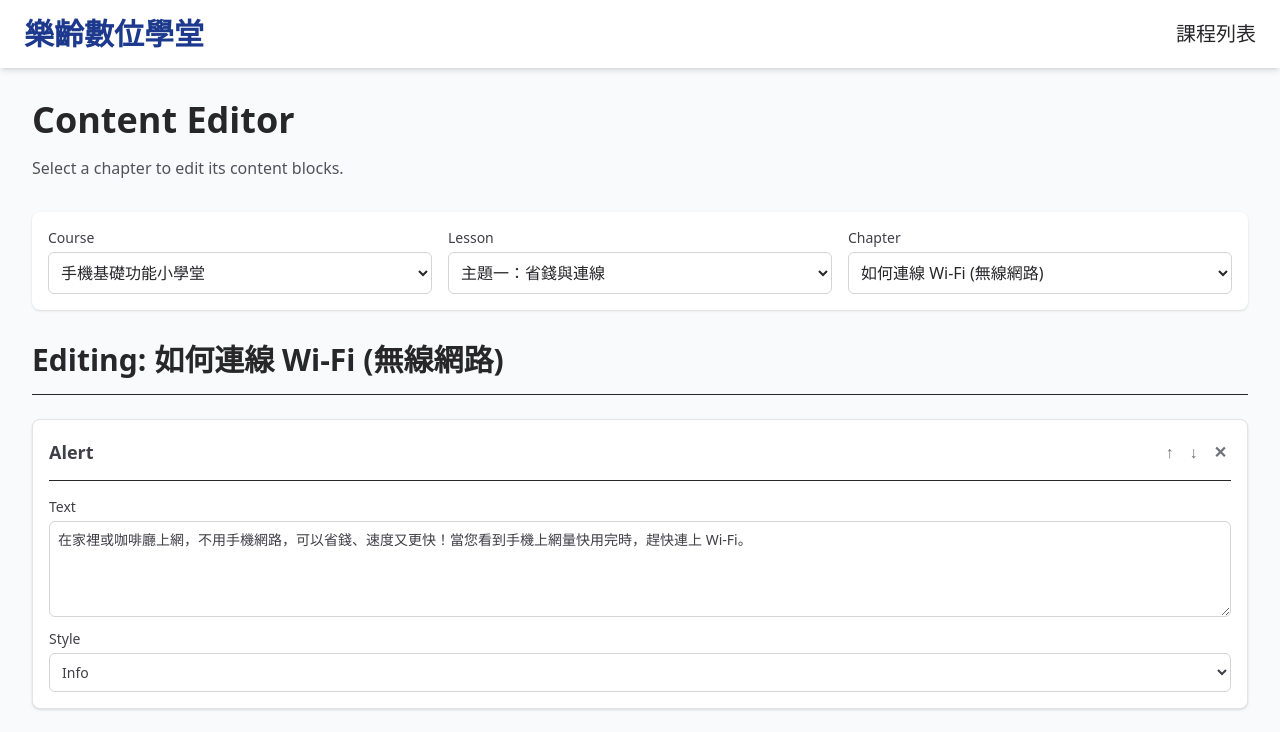
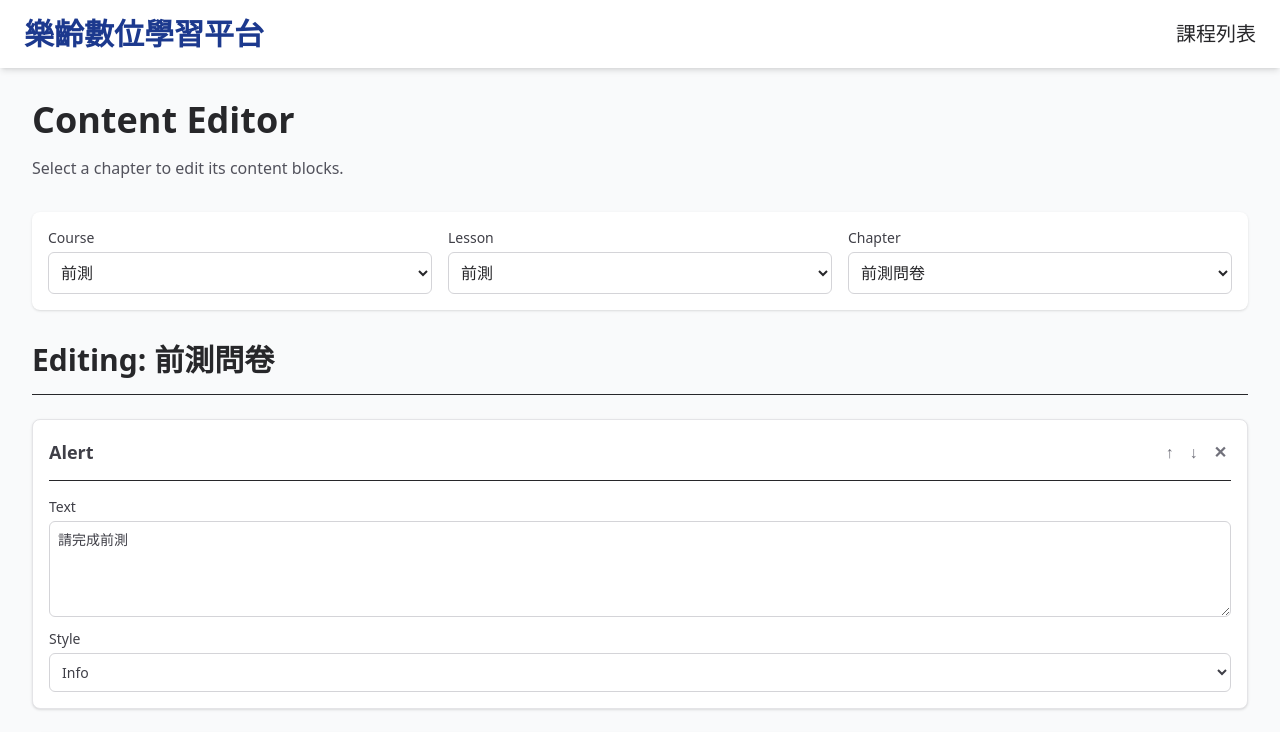
Before and after one commit to MultimediaMaterials/MultimediaMaterials, a React (Vite) app in the folder learning/: page /editor in a window 1280 px wide. Shown: the top 732 px of the page. Built offline with nearby package versions, Linux system fonts and the light colour scheme.

Commit message:
Add pretest/posttest courses and update app title

```diff
--- a/learning/src/App.jsx
+++ b/learning/src/App.jsx
@@ -10,7 +10,7 @@ const Navbar = () => (
   <header className="bg-white shadow-md sticky top-0 z-10">
     <nav className="container mx-auto px-6 py-4 flex justify-between items-center">
       <Link to="/" className="text-3xl font-bold text-blue-900">
-        樂齡數位學堂
+        樂齡數位學習平台
       </Link>
       <Link to="/courses" className="text-xl text-zinc-800 hover:text-blue-900">課程列表</Link>
     </nav>
--- a/learning/src/data/coursesData.js
+++ b/learning/src/data/coursesData.js
@@ -1,4 +1,37 @@
 export const COURSES = {
+  "pretest": {
+    "id": "pretest",
+    "title": "前測",
+    "description": "樂齡數位學習平台 前測問卷",
+    "imageUrl": "https://images.pexels.com/photos/5428832/pexels-photo-5428832.jpeg",
+    "lessons": [
+      {
+        "id": "L1",
+        "title": "前測",
+        "chapters": [
+          {
+            "id": "C1-1",
+            "title": "前測問卷",
+            "content": [
+              {
+                "type": "alert",
+                "data": {
+                  "style": "info",
+                  "text": "請完成前測"
+                }
+              },
+              {
+                "type": "googleFormEmbed",
+                "data": {
+                  "formUrl": "https://docs.google.com/forms/d/e/1FAIpQLScjanx0v0A7Q5ZC83mk4UPj0nvzwa4FPAxPxdOkjHHq4eUMQA/viewform?embedded=true"
+                }
+              }
+            ]
+          }
+        ]
+      },
+    ]
+  },
   "basic-phone-skills": {
     "id": "basic-phone-skills",
     "title": "手機基礎功能小學堂",
@@ -1197,39 +1230,14 @@ export const COURSES = {
       }
     ]
   },
-  "tests": {
-    "id": "tests",
-    "title": "前後測",
-    "description": "多媒體教材設計與製作",
+  "posttest": {
+    "id": "posttest",
+    "title": "後測",
+    "description": "樂齡數位學習平台 後測",
     "imageUrl": "https://images.pexels.com/photos/5428832/pexels-photo-5428832.jpeg",
     "lessons": [
       {
         "id": "L1",
-        "title": "前測",
-        "chapters": [
-          {
-            "id": "C1-1",
-            "title": "前測問卷",
-            "content": [
-              {
-                "type": "alert",
-                "data": {
-                  "style": "info",
-                  "text": "請完成前測"
-                }
-              },
-              {
-                "type": "googleFormEmbed",
-                "data": {
-                  "formUrl": "https://docs.google.com/forms/d/e/1FAIpQLScjanx0v0A7Q5ZC83mk4UPj0nvzwa4FPAxPxdOkjHHq4eUMQA/viewform?embedded=true"
-                }
-              }
-            ]
-          }
-        ]
-      },
-      {
-        "id": "L2",
         "title": "後測",
         "chapters": [
           {
--- a/learning/src/pages/CoursesPage.jsx
+++ b/learning/src/pages/CoursesPage.jsx
@@ -25,7 +25,7 @@ const CourseSelectionCard = ({ course }) => (
 const CoursesPage = () => {
   return (
     <div className="container mx-auto p-6 md:p-12">
-      <h1 className="text-5xl font-bold text-center mb-12 text-gray-800">樂齡數位力學堂</h1>
+      <h1 className="text-5xl font-bold text-center mb-12 text-gray-800">樂齡數位學習平台</h1>
       <p className="text-xl text-center text-gray-600 mb-16 max-w-3xl mx-auto">
         請選擇您今天想學習的數位工具，我們會一步一步帶您認識它！
       </p>
```
